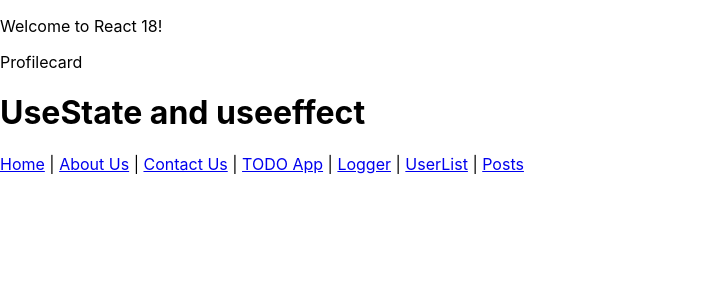
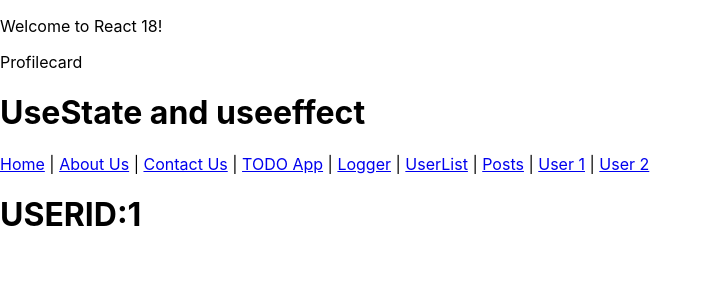
Before and after one commit to linscot10/Reactjs, a React (Create React App) app: page /user/1 in a window 1280 px wide. Shown: the top 300 px of the page, without its empty margins (0-713 px from the left). Built offline with nearby package versions, Linux system fonts and the light colour scheme.

Commit message:
dynamic routing

```diff
--- a/src/App.js
+++ b/src/App.js
@@ -15,6 +15,7 @@ import { BrowserRouter, Routes, Route, Link } from "react-router-dom";
 import Home from "./Home";
 import About from "./About";
 import Contact from "./Contact";
+import User from "./User";
 
 function App() {
   return (
@@ -57,7 +58,7 @@ function App() {
 
       <BrowserRouter>
         <nav>
-          <Link to="/">Home</Link> | <Link to="/about">About Us</Link> | <Link to="/contact">Contact Us</Link> | <Link to="/todoApp">TODO App</Link> | <Link to="/logger">Logger</Link> | <Link to="/UsersList">UserList</Link> | <Link to="/posts">Posts</Link>
+          <Link to="/">Home</Link> | <Link to="/about">About Us</Link> | <Link to="/contact">Contact Us</Link> | <Link to="/todoApp">TODO App</Link> | <Link to="/logger">Logger</Link> | <Link to="/UsersList">UserList</Link> | <Link to="/posts">Posts</Link> | <Link to="/user/1" >User 1</Link> | <Link to="/user/2" >User 2</Link>
         </nav>
         <Routes>
           <Route path="/" element={<Home />} />
@@ -75,6 +76,7 @@ function App() {
           <Route path="/toggleText" element={<ToggleText />} />
           <Route path="/posts" element={<Posts />} />
           <Route path="/TodoApp" element={<TodoApp />} />
+          <Route path="/user/:id" element={<User />} />
         </Routes>
       </BrowserRouter>
 
--- /dev/null
+++ b/src/User.js
@@ -0,0 +1,15 @@
+import React from 'react'
+import { useParams } from 'react-router-dom'
+
+const User = () => {
+    const { id } = useParams();
+    return (
+        <div>
+
+            <h1>USERID:{id}</h1>
+
+        </div>
+    )
+}
+
+export default User
```
